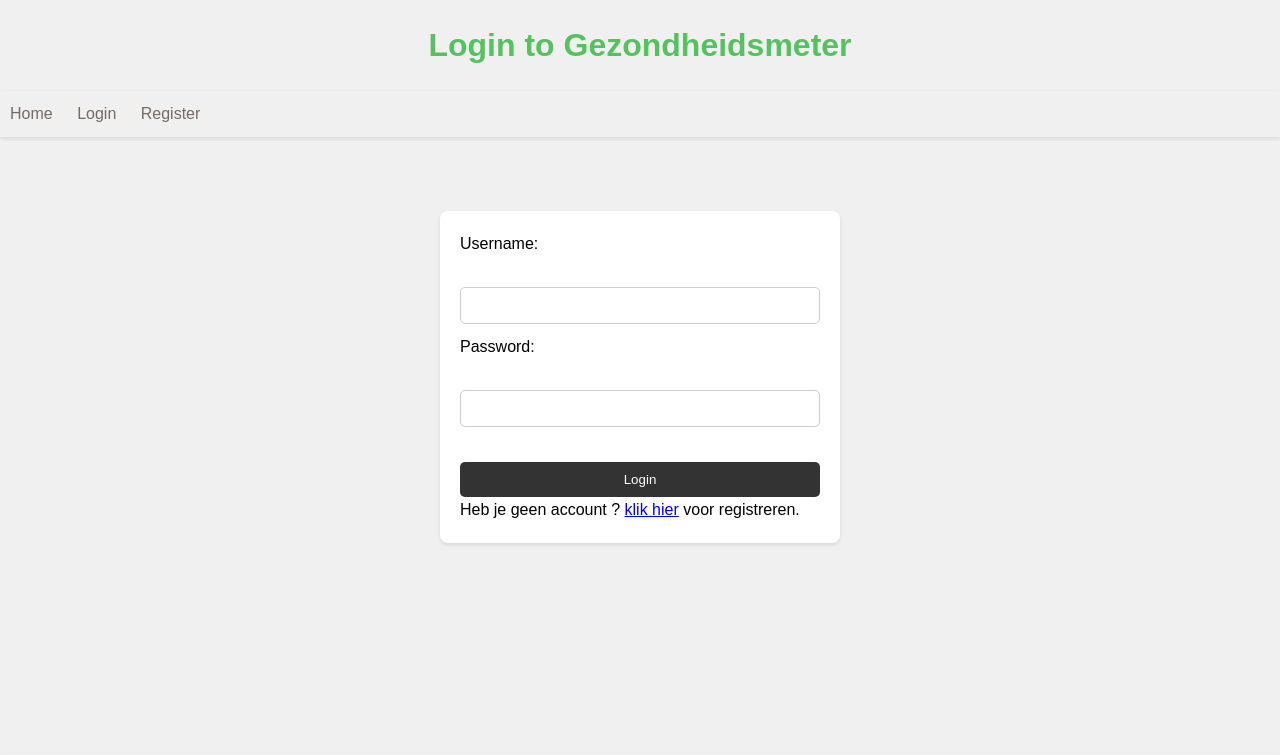
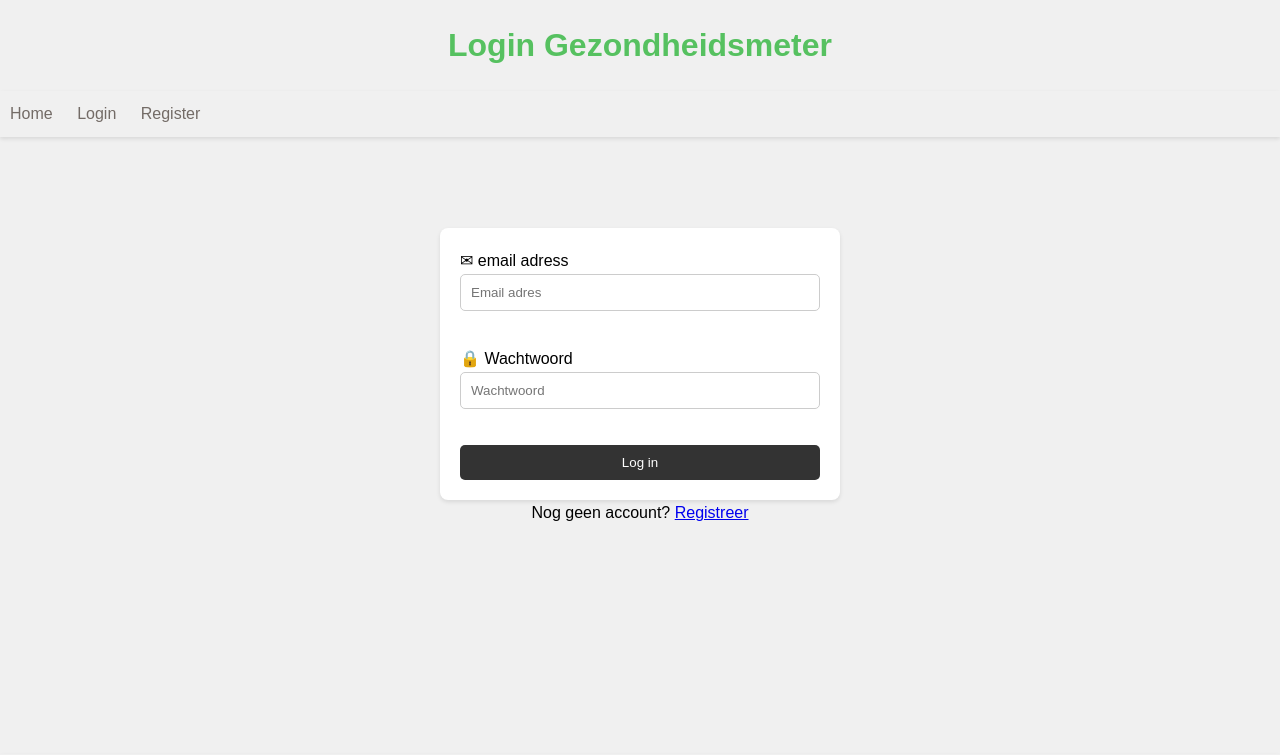
Before and after one commit to NienkeKuipers/Gezondheidsmeter, a PHP site: page /assets/pages/inlogpagina.php in a window 1280 px wide. Shown: the top 755 px of the page. Run offline with PHP 8.4, Linux system fonts and the light colour scheme.

Commit message:
aanpassingen styling inlogpagina

```diff
--- a/assets/pages/inlogpagina.php
+++ b/assets/pages/inlogpagina.php
@@ -8,7 +8,7 @@
 </head>
 <body>
     <header>
-        <h1>Login to Gezondheidsmeter</h1>
+        <h1>Login Gezondheidsmeter</h1>
     </header>
     <nav>
         <ul>
@@ -19,13 +19,19 @@
     </nav>
     <main>
         <form action="process_login.php" method="POST">
-            <label for="username">Username:</label><br>
-            <input type="text" id="username" name="username" required><br>
-            <label for="password">Password:</label><br>
-            <input type="password" id="password" name="password" required><br><br>
-            <input type="submit" value="Login">
-            <p>Heb je geen account ? <a href="registreerpagina.php">klik hier</a> voor registreren.</p>
+            <div class="oval-input">
+                <span class="icon">&#9993; email adress</span>
+                <input type="text" id="email" name="email" placeholder="Email adres" required>
+            </div>
+            <br>
+            <div class="oval-input">
+                <span class="icon">&#128274; Wachtwoord</span>
+                <input type="password" id="password" name="password" placeholder="Wachtwoord" required>
+            </div>
+            <br>
+            <input type="submit" value="Log in">
         </form>
+        <p>Nog geen account? <a href="registreerpagina.php">Registreer</a></p>
     </main>
     <footer>
         <p>&copy; 2024 Gezondheidsmeter. All rights reserved.</p>
```
